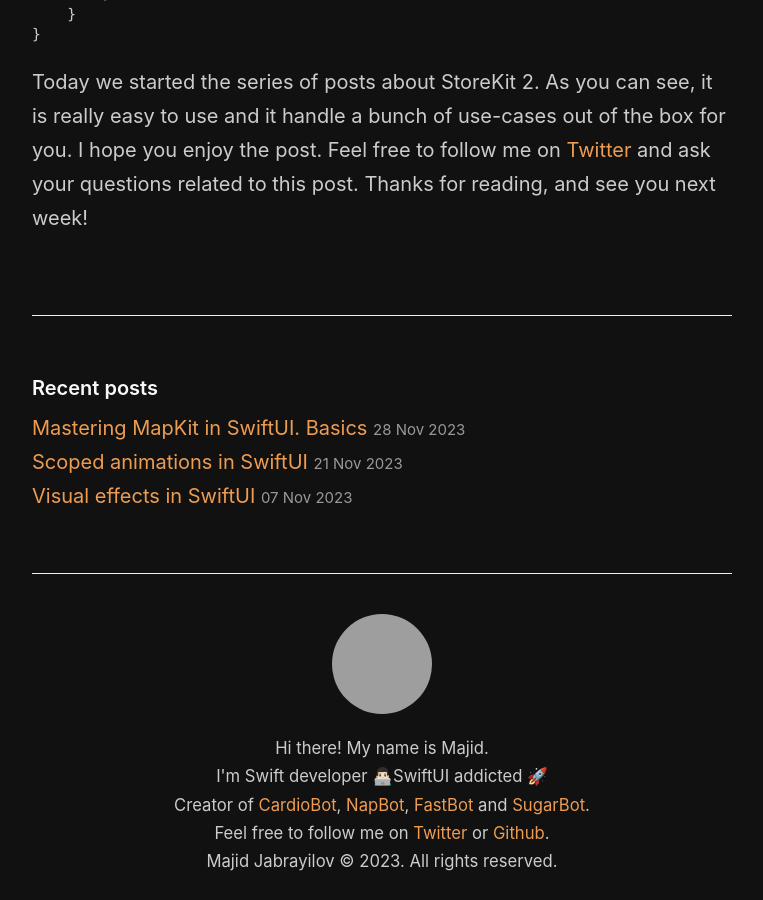
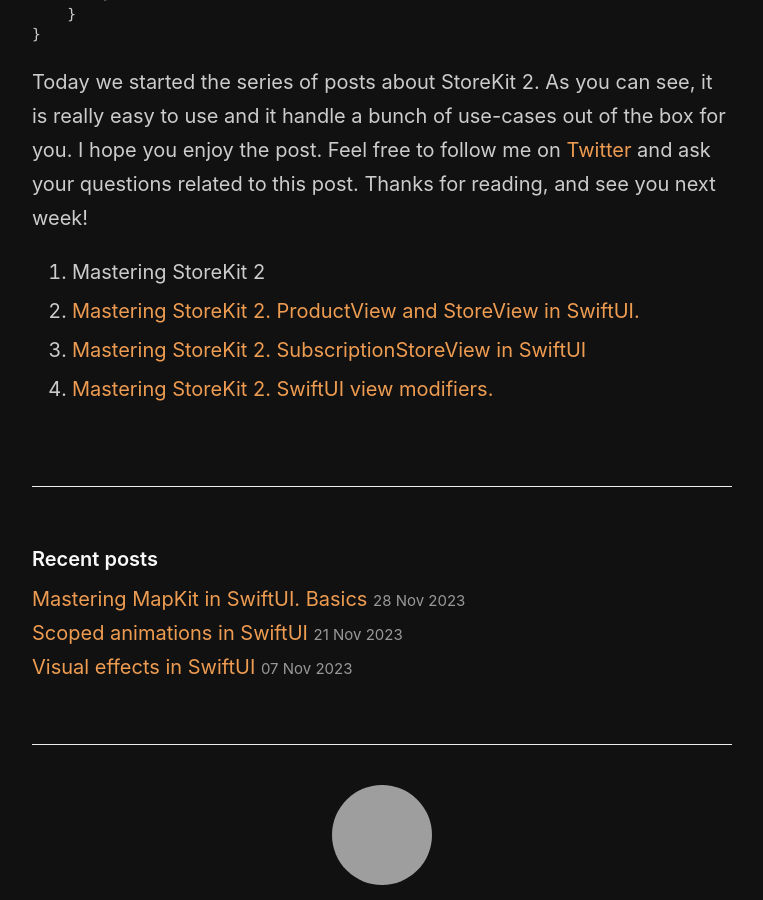
Before and after one commit to mecid/mecid.github.io, a Jekyll site: the page built from _posts/2023-08-01-mastering-storekit2.md, in a window 1280 px wide and 900 px high, scrolled down 5928 px, cut to the strip 0-900 px from the top of the window. Shown: the whole strip, without its empty margins (258-1021 px from the left). Built offline with Jekyll 4.4.1, drawn with Linux system fonts in a browser that asks for light colours; grey boxes are pictures that could not be loaded.

Commit message:
reference added to the storekit 2 post

````diff
--- a/_posts/2023-08-01-mastering-storekit2.md
+++ b/_posts/2023-08-01-mastering-storekit2.md
@@ -214,3 +214,8 @@
 ```
 
 Today we started the series of posts about StoreKit 2. As you can see, it is really easy to use and it handle a bunch of use-cases out of the box for you. I hope you enjoy the post. Feel free to follow me on [Twitter](https://twitter.com/mecid) and ask your questions related to this post. Thanks for reading, and see you next week!
+
+1. Mastering StoreKit 2
+2. [Mastering StoreKit 2. ProductView and StoreView in SwiftUI.](/2023/08/08/mastering-storekit2-productview-in-swiftui/)
+3. [Mastering StoreKit 2. SubscriptionStoreView in SwiftUI](/2023/08/23/mastering-storekit2-subscriptionstoreview-in-swiftui/)
+4. [Mastering StoreKit 2. SwiftUI view modifiers.](/2023/08/29/mastering-storekit2-swiftui-view-modifiers/)
````
